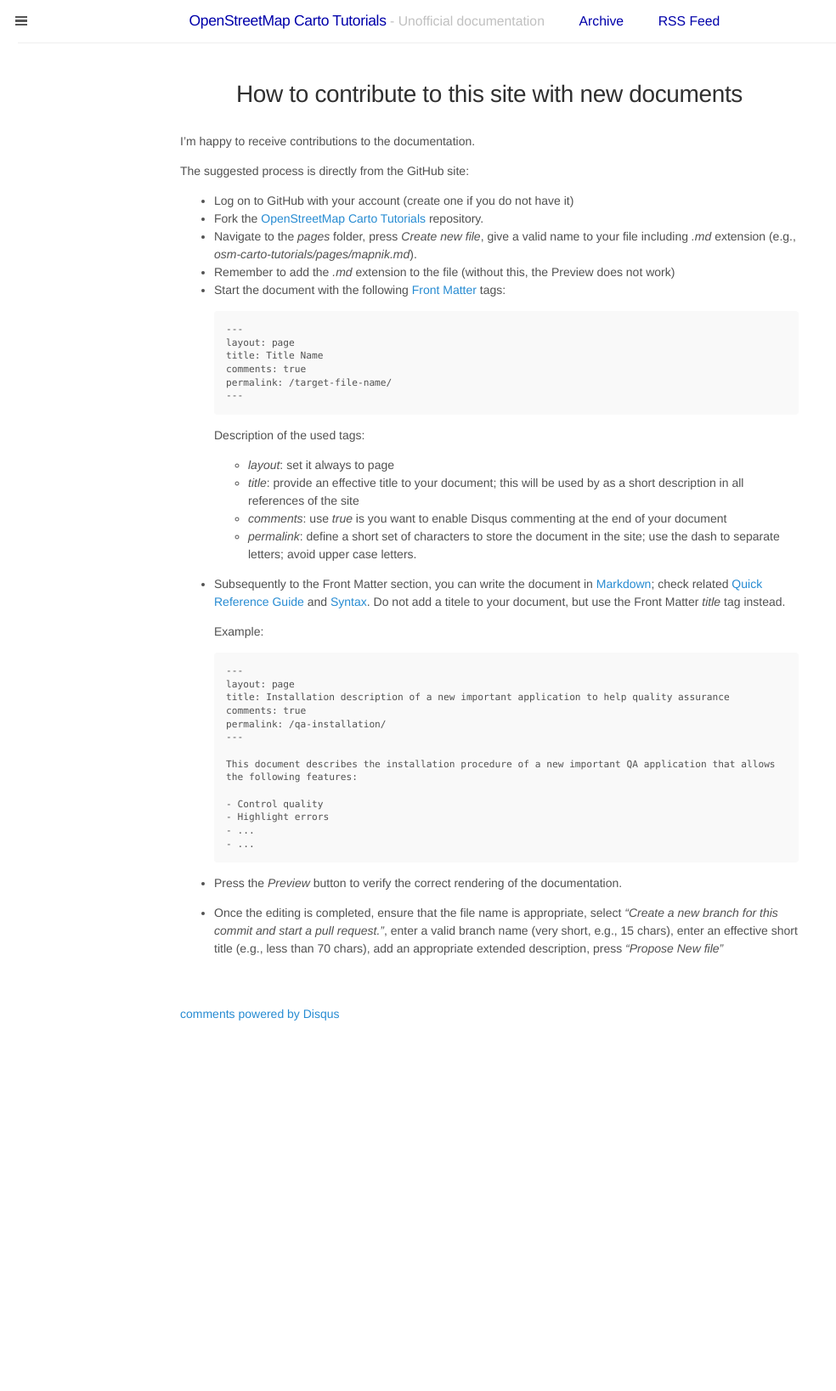
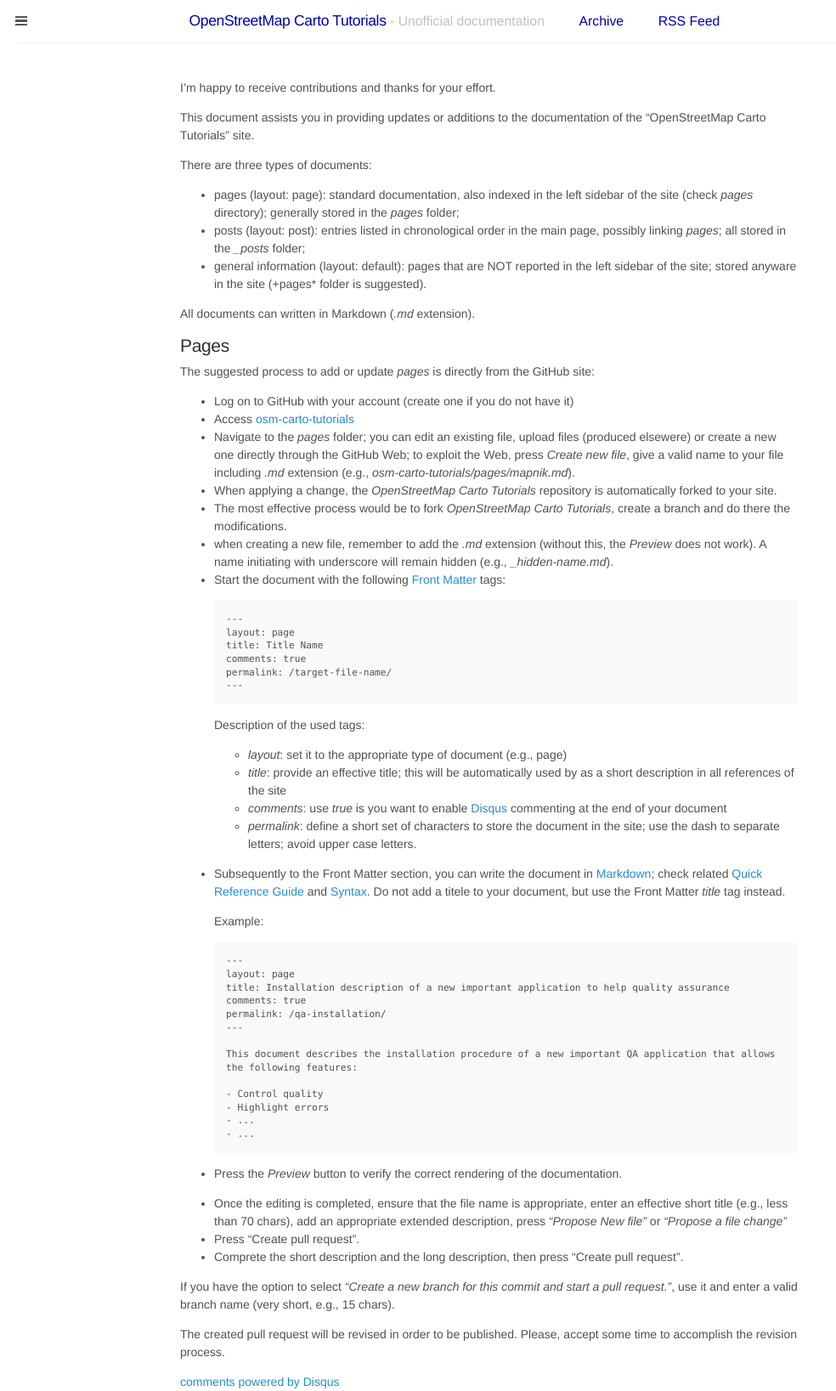
Before and after one commit to Ircama/osm-carto-tutorials, a Jekyll site: the page built from pages/how-to-contribute.md, in a window 1280 px wide. Shown: the whole page at 85% size, without its empty margins (0-984 px from the left). Built offline with Jekyll 4.4.1, drawn with Linux system fonts in a browser that asks for light colours; comment, search, counter and statistics services are not loaded; before the commit the page ends 1204 px from its top, so only the background shows below that.

Commit message:
New updates to "how-to-contribute.md"

````diff
--- a/pages/how-to-contribute.md
+++ b/pages/how-to-contribute.md
@@ -1,18 +1,30 @@
 ---
-layout: page
+layout: default
 title: How to contribute to this site with new documents
 comments: true
 permalink: /how-to-contibute/
 ---
+I’m happy to receive contributions and thanks for your effort.
 
-I’m happy to receive contributions to the documentation.
+This document assists you in providing updates or additions to the documentation of the "OpenStreetMap Carto Tutorials" site.
 
-The suggested process is directly from the GitHub site:
+There are three types of documents:
+- pages (layout: page): standard documentation, also indexed in the left sidebar of the site (check *pages* directory); generally stored in the *pages* folder;
+- posts (layout: post): entries listed in chronological order in the main page, possibly linking *pages*; all stored in the *_posts* folder;
+- general information (layout: default): pages that are NOT reported in the left sidebar of the site; stored anyware in the site (+pages* folder is suggested).
+
+All documents can written in Markdown (*.md* extension).
+
+## Pages
+
+The suggested process to add or update *pages* is directly from the GitHub site:
 
 - Log on to GitHub with your account (create one if you do not have it)
-- Fork the [OpenStreetMap Carto Tutorials](https://github.com/Ircama/osm-carto-tutorials) repository.
-- Navigate to the *pages* folder, press *Create new file*, give a valid name to your file including *.md* extension (e.g., *osm-carto-tutorials/pages/mapnik.md*).
-- Remember to add the *.md* extension to the file (without this, the Preview does not work)
+- Access [osm-carto-tutorials](https://github.com/Ircama/osm-carto-tutorials/tree/gh-pages/pages)
+- Navigate to the *pages* folder; you can edit an existing file, upload files (produced elsewere) or create a new one directly through the GitHub Web; to exploit the Web, press *Create new file*, give a valid name to your file including *.md* extension (e.g., *osm-carto-tutorials/pages/mapnik.md*).
+- When applying a change, the *OpenStreetMap Carto Tutorials* repository is automatically forked to your site.
+- The most effective process would be to fork *OpenStreetMap Carto Tutorials*, create a branch and do there the modifications.
+- when creating a new file, remember to add the *.md* extension (without this, the *Preview* does not work). A name initiating with underscore will remain hidden (e.g., *_hidden-name.md*).
 - Start the document with the following [Front Matter]( https://jekyllrb.com/docs/frontmatter/) tags:
 
   ```
@@ -24,9 +36,9 @@
   ---
   ```
   Description of the used tags:
-  - *layout*: set it always to page
-  - *title*: provide an effective title to your document; this will be used by as a short description in all references of the site
-  - *comments*: use *true* is you want to enable Disqus commenting at the end of your document
+  - *layout*: set it to the appropriate type of document (e.g., page)
+  - *title*: provide an effective title; this will be automatically used by as a short description in all references of the site
+  - *comments*: use *true* is you want to enable [Disqus](https://disqus.com) commenting at the end of your document
   - *permalink*: define a short set of characters to store the document in the site; use the dash to separate letters; avoid upper case letters.
 
 - Subsequently to the Front Matter section, you can write the document in [Markdown]( http://kramdown.gettalong.org); check related [Quick Reference Guide]( http://kramdown.gettalong.org/quickref.html) and [Syntax]( http://kramdown.gettalong.org/syntax.html). Do not add a titele to your document, but use the Front Matter *title* tag instead.
@@ -50,4 +62,10 @@
 
 - Press the *Preview* button to verify the correct rendering of the documentation.
 
-- Once the editing is completed, ensure that the file name is appropriate, select *“Create a new branch for this commit and start a pull request.”*, enter a valid branch name (very short, e.g., 15 chars), enter an effective short title (e.g., less than 70 chars), add an appropriate extended description, press *“Propose New file”*
+- Once the editing is completed, ensure that the file name is appropriate, enter an effective short title (e.g., less than 70 chars), add an appropriate extended description, press *“Propose New file”* or *"Propose a file change"*
+- Press "Create pull request".
+- Comprete the short description and the long description, then press "Create pull request".
+
+If you have the option to select *“Create a new branch for this commit and start a pull request.”*, use it and enter a valid branch name (very short, e.g., 15 chars).
+
+The created pull request will be revised in order to be published. Please, accept some time to accomplish the revision process.
````
